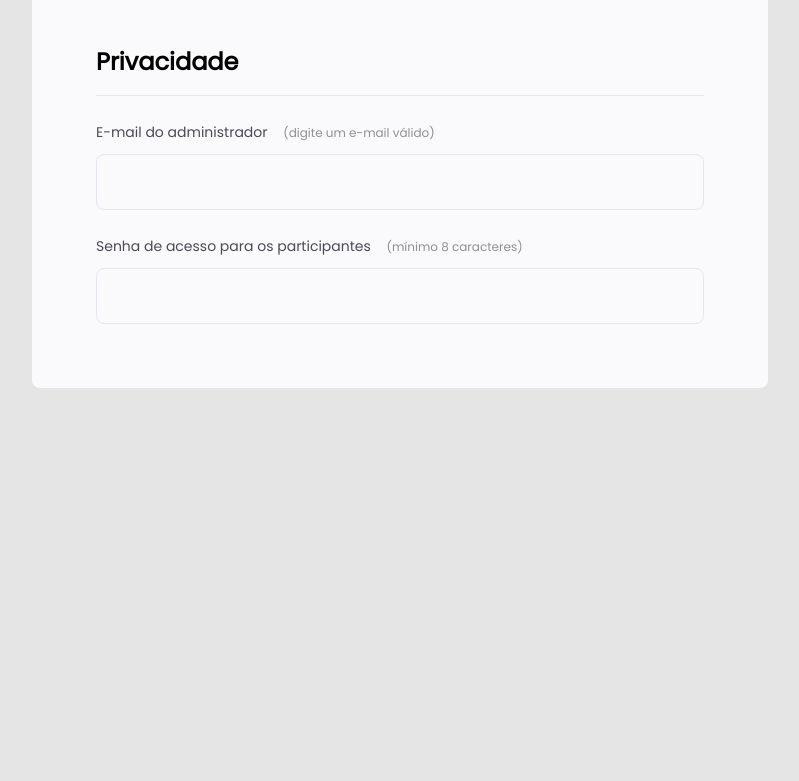
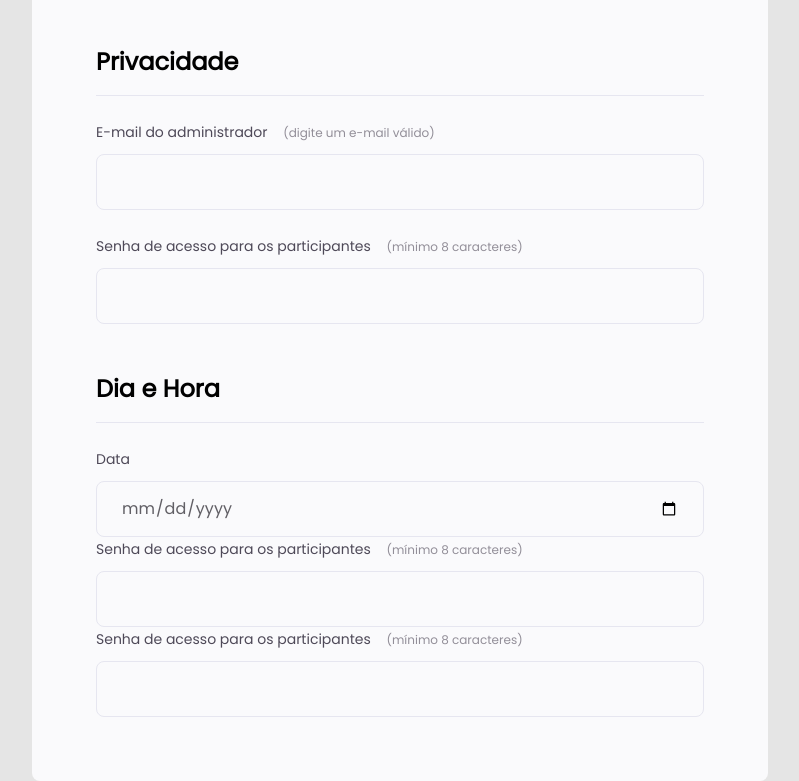
Before and after one commit to Luiz-Gustavo-Machado/Form-Projeto-03, a plain HTML site: page index.html in a window 1280 px wide. Shown: the part 1082-1863 px from the top of the page, without its empty margins (240-1039 px from the left). Before the commit the page ends 1470 px from the top, so only its background shows below. Drawn offline with Linux system fonts and the light colour scheme.

Commit message:
Update index.html

```diff
--- a/index.html
+++ b/index.html
@@ -78,6 +78,31 @@
         </div>
       </fieldset>
 
+      <fieldset>
+        <div class="fieldset-wrapper">
+          <legend>Dia e Hora</legend>
+
+          <div class="col-3">
+            <div class="input-wrapper">
+              <label for="event-date">Data</label>
+              <input type="date" id="event-date" />
+            </div>
+
+            <div class="input-wrapper">
+              <label for="event-hour">Senha de acesso para os participantes <span>(mínimo 8 caracteres)</span></label>
+              <input type="hour" id="event-hour"/>
+            </div>
+
+            <div class="input-wrapper">
+              <label for="event-hour">Senha de acesso para os participantes <span>(mínimo 8 caracteres)</span></label>
+              <input type="hour" id="event-hour"/>
+            </div>
+          </div>
+
+
+        </div>
+      </fieldset>
+
     </form>
   </div>
 </body>
```
